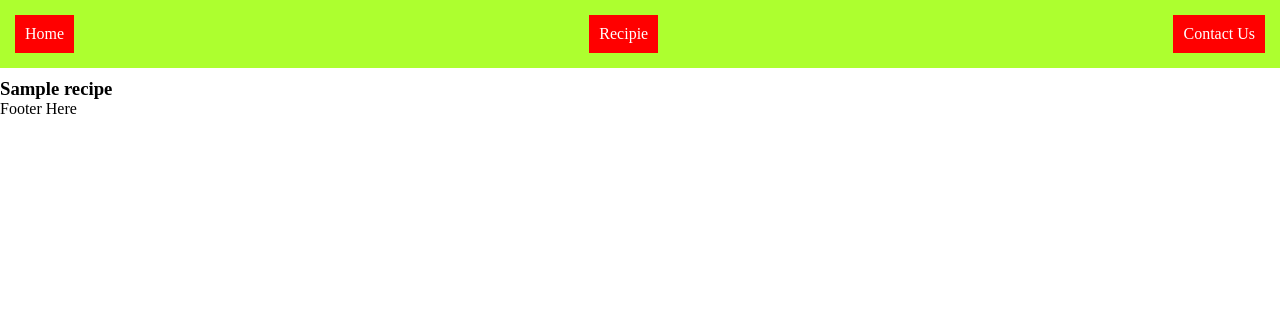
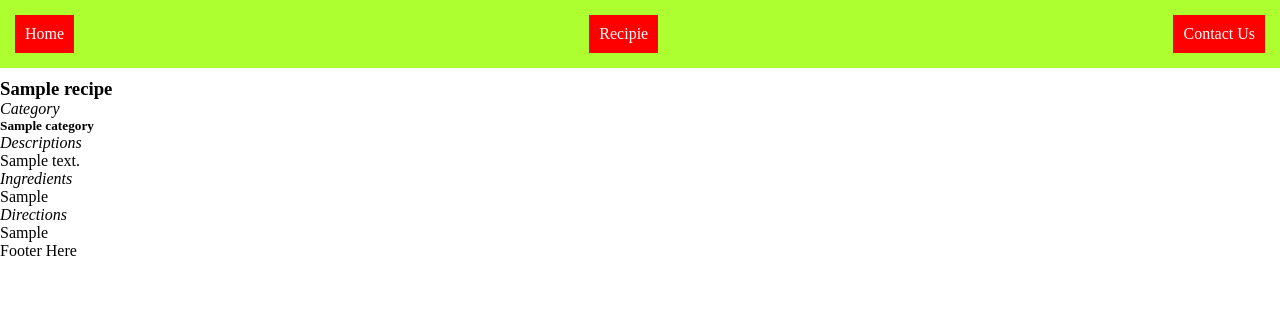
Before and after one commit to Darknight47/Foodie, a Django app: page /recipes/1 in a window 1280 px wide. Shown: the top 328 px of the page. Run offline with Django 5.2, Linux system fonts and the light colour scheme; tables that the repository leaves empty hold one stand-in row (values such as "Sample post").

Commit message:
Opening each recipe in its own page

```diff
--- a/recipes/templates/recipes/index.html
+++ b/recipes/templates/recipes/index.html
@@ -6,6 +6,7 @@
             <div>
                 <h5>{{ recipe.name }}</h5>
                 <p> {{ recipe.description }} </p>
+                <a href="{% url 'recipe_detail' recipe.id %}"> View Recipe Details </a>
             </div>
         {% endfor %}
     </div>
--- a/recipes/templates/recipes/recipe.html
+++ b/recipes/templates/recipes/recipe.html
@@ -3,5 +3,13 @@
     {% comment %} <h1>The name of the project is {{data.name}} and its age is {{data.age}} </h1> {% endcomment %}
     <div>
         <h3> {{ recipe.name }} </h3>
+        <i> Category </i>
+        <h5> {{ recipe.category }} </h5>
+        <i> Descriptions </i>
+        <p> {{ recipe.description }} </p>
+        <i> Ingredients </i>
+        <p> {{ recipe.ingredients }} </p>
+        <i> Directions </i>
+        <p> {{ recipe.directions }} </p>
     </div>
 {% endblock pageContent %}
--- a/recipes/urls.py
+++ b/recipes/urls.py
@@ -1,8 +1,8 @@
 from django.urls import path
 from . import views
 
-app_names = "recipe"
+app_names = "recipes"
 urlpatterns = [
-    path("", views.index),
-    path("<int:recipe_id>", views.recipe) #recipe/id
+    path("", views.index, name="index"),
+    path("<int:recipe_id>", views.recipeView, name="recipe_detail") #recipe/id
 ]
--- a/recipes/views.py
+++ b/recipes/views.py
@@ -40,7 +40,7 @@ def index(request):
 
     return render(request, "recipes/index.html", context=context)
 
-def recipe(request, recipe_id):
+def recipeView(request, recipe_id):
     recipe = Recipe.objects.get(id=recipe_id)
     context = {"recipe": recipe}
     return render(request, "recipes/recipe.html", context=context)
```
